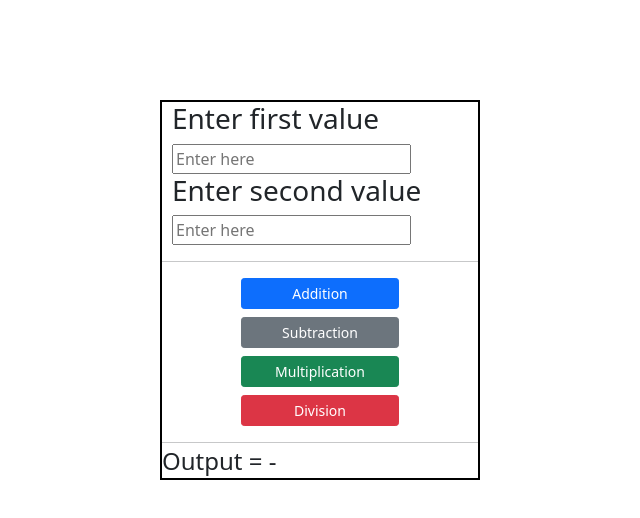
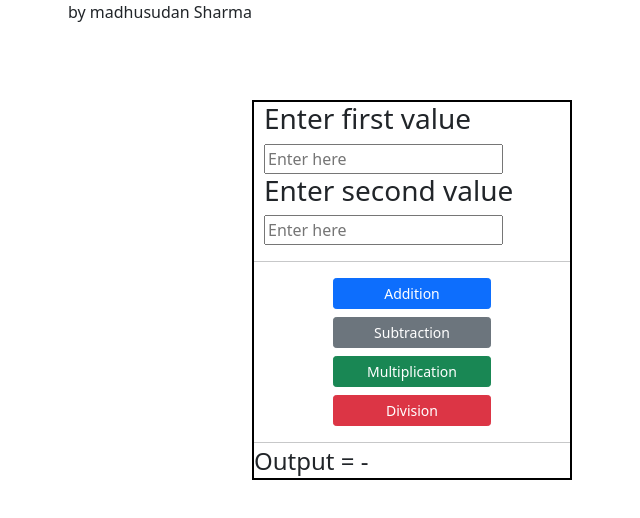
Before and after one commit to Madhusudan-Sharma-516/calculator, a plain HTML site: page index.html in a window 1280 px wide. Shown: the whole page, without its empty margins (320-960 px from the left). Drawn offline with nearby package versions, Linux system fonts and the light colour scheme.

Commit message:
Update index.html

```diff
--- a/index.html
+++ b/index.html
@@ -3,9 +3,10 @@
 <head>
     <link rel="stylesheet" href="style.css">
     <link href="https://cdn.jsdelivr.net/npm/bootstrap@5.0.2/dist/css/bootstrap.min.css" rel="stylesheet" integrity="sha384-EVSTQN3/azprG1Anm3QDgpJLIm9Nao0Yz1ztcQTwFspd3yD65VohhpuuCOmLASjC" crossorigin="anonymous">
-    <title>Home</title>
+    <title>Madhusudan</title>
 </head>
 <body>
+    <p>by madhusudan Sharma</p>
     <div id="main-box">
         <div class="input-box">
             <h3>Enter first value</h3>
```
